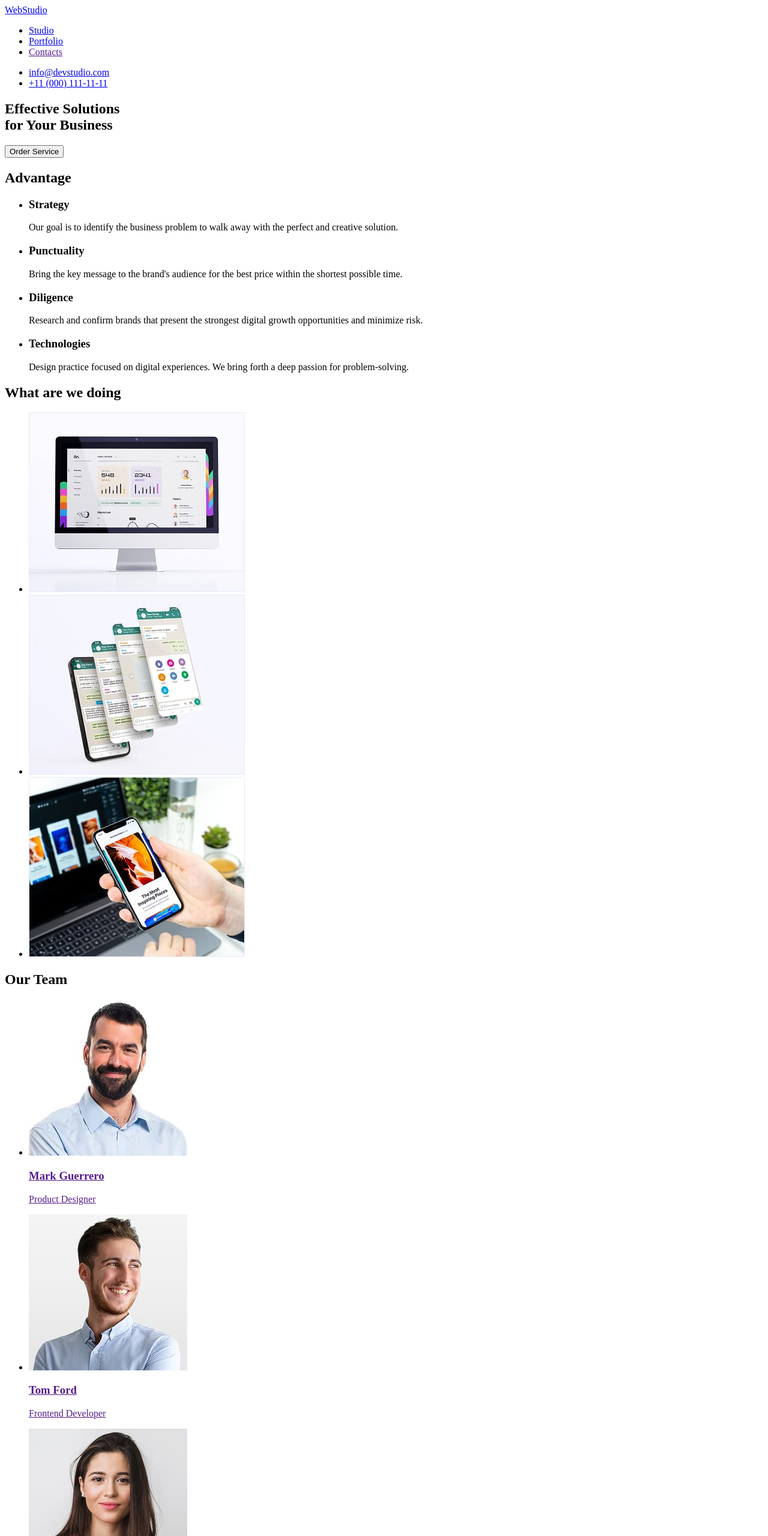
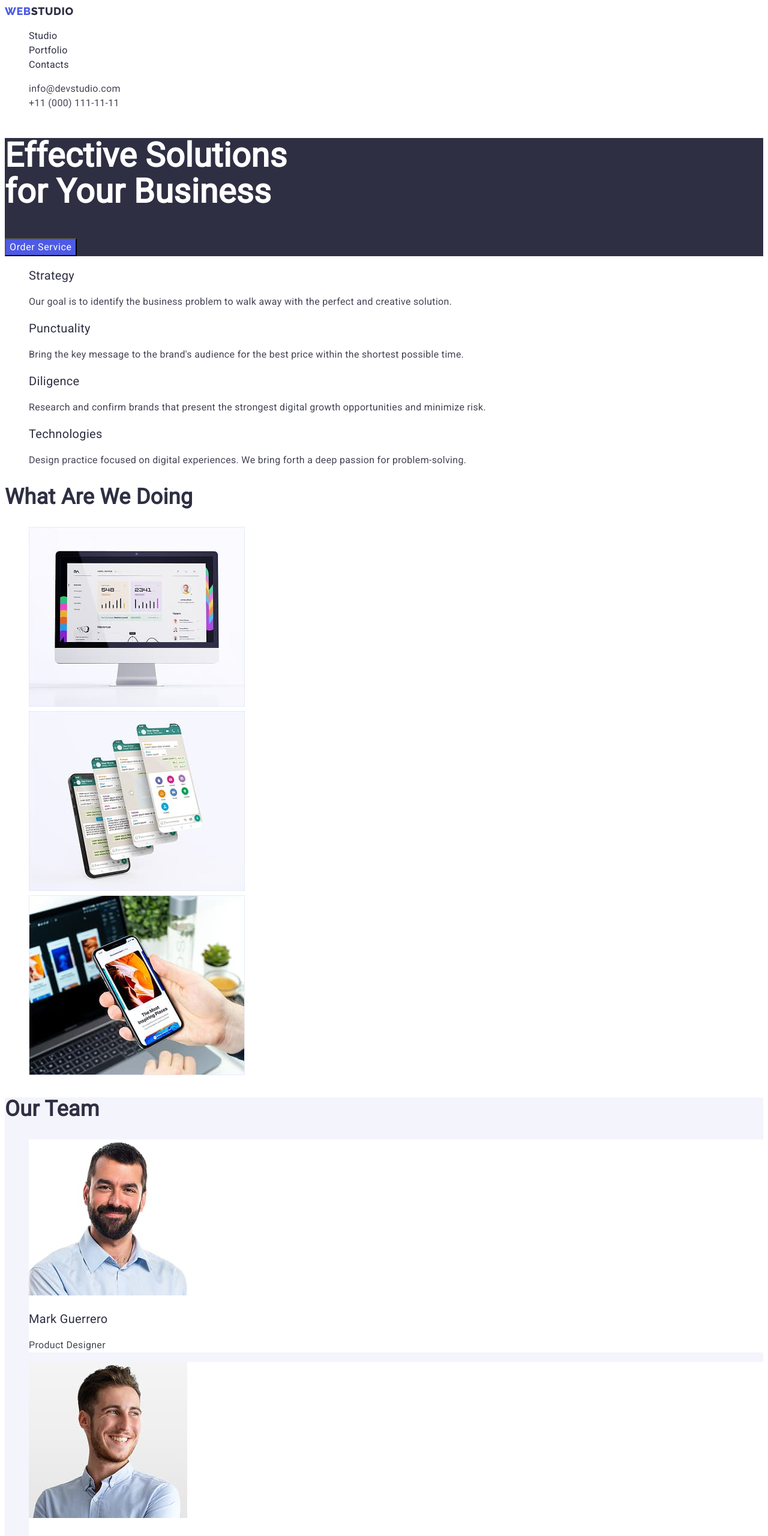
Before and after one commit to victoria2588/WebStudio-project, a plain HTML site: page index.html in a window 1280 px wide. Shown: the top 2560 px of the page at 60% size. Drawn offline with Linux system fonts and the light colour scheme.

Commit message:
main page + portfolio styles fonts and colors

```diff
--- a/index.html
+++ b/index.html
@@ -4,64 +4,81 @@
     <meta charset="UTF-8" />
     <meta name="viewport" content="width=device-width, initial-scale=1.0" />
     <title>WebStudio-project</title>
+    <link rel="preconnect" href="https://fonts.googleapis.com" />
+    <link rel="preconnect" href="https://fonts.gstatic.com" crossorigin />
+    <link
+      href="https://fonts.googleapis.com/css2?family=Raleway:wght@800&family=Roboto:wght@400,500,600,700,800;&display=swap"
+      rel="stylesheet"
+    />
+    <link rel="stylesheet" href="./styles.css" />
   </head>
 
   <body>
     <!-- ---------------------------- HEADER ---------------------------- -->
-    <header>
-      <nav>
-        <a href="./index.html">WebStudio</a>
-        <ul>
-          <li><a href="./index.html">Studio</a></li>
-          <li><a href="./portfolio.html">Portfolio</a></li>
-          <li><a href="">Contacts</a></li>
+    <header class="header">
+      <nav class="navigation">
+        <a class="logo-link link" href="./index.html"
+          ><span class="logo-link-primary">Web</span>Studio</a
+        >
+        <ul class="navigation-list list">
+          <li class="navigation-item">
+            <a class="navigation-link link" href="./index.html">Studio</a>
+          </li>
+          <li class="navigation-item">
+            <a class="navigation-link link" href="./portfolio.html">Portfolio</a>
+          </li>
+          <li class="navigation-item"><a class="navigation-link link" href="">Contacts</a></li>
         </ul>
       </nav>
-      <ul>
-        <li><a href="mailto:info@devstudio.com">info@devstudio.com</a></li>
-        <li><a href="tel:+11(000)111-11-11">+11 (000) 111-11-11</a></li>
+      <ul class="adress-list list">
+        <li class="adress-item">
+          <a class="adress-link link" href="mailto:info@devstudio.com">info@devstudio.com</a>
+        </li>
+        <li class="adress-item">
+          <a class="adress-link link" href="tel:+11(000)111-11-11">+11 (000) 111-11-11</a>
+        </li>
       </ul>
     </header>
     <!-- ---------------------------- ---------------------------- ---------------------------- -->
     <main>
       <!-- ---------------------------- HERO ---------------------------- -->
-      <section>
-        <h1>
+      <section class="hero-section">
+        <h1 class="hero-title">
           Effective Solutions <br />
           for Your Business
         </h1>
-        <button type="button">Order Service</button>
+        <button class="hero-button button" type="button">Order Service</button>
       </section>
       <!-- ---------------------------- ---------------------------- ---------------------------- -->
 
       <!-- ---------------------------- ADVANTAGE ---------------------------- -->
-      <section>
-        <h2>Advantage</h2>
-        <ul>
-          <li>
-            <h3>Strategy</h3>
-            <p>
+      <section class="advsantage-section">
+        <h2 class="visually-hidden title">Advantage</h2>
+        <ul class="advantage-list list">
+          <li class="advantage-item">
+            <h3 class="advantage-subtitle subtitle">Strategy</h3>
+            <p class="advantage-text">
               Our goal is to identify the business problem to walk away with the perfect and
               creative solution.
             </p>
           </li>
-          <li>
-            <h3>Punctuality</h3>
-            <p>
+          <li class="advantage-item">
+            <h3 class="advantage-subtitle subtitle">Punctuality</h3>
+            <p class="advantage-text">
               Bring the key message to the brand's audience for the best price within the shortest
               possible time.
             </p>
           </li>
-          <li>
-            <h3>Diligence</h3>
-            <p>
+          <li class="advantage-item">
+            <h3 class="advantage-subtitle subtitle">Diligence</h3>
+            <p class="advantage-text">
               Research and confirm brands that present the strongest digital growth opportunities
               and minimize risk.
             </p>
           </li>
-          <li>
-            <h3>Technologies</h3>
-            <p>
+          <li class="advantage-item">
+            <h3 class="advantage-subtitle subtitle">Technologies</h3>
+            <p class="advantage-text">
               Design practice focused on digital experiences. We bring forth a deep passion for
               problem-solving.
             </p>
@@ -70,18 +87,31 @@
       </section>
       <!-- ---------------------------- ---------------------------- ---------------------------- -->
 
-      <!-- ---------------------------- WHAT ARE WE DOING ---------------------------- -->
-      <section>
-        <h2>What are we doing</h2>
-        <ul>
-          <li>
-            <img src="./images/doing/doing-img-1.jpg" alt="monitor" width="360" height="300" />
+      <!-- ---------------------------- GALLERY ---------------------------- -->
+      <section class="gallery-section">
+        <h2 class="gallery-title title">What are we doing</h2>
+        <ul class="gallery-list list">
+          <li class="gallery-item">
+            <img
+              class="gallery-img"
+              src="./images/doing/doing-img-1.jpg"
+              alt="monitor"
+              width="360"
+              height="300"
+            />
           </li>
-          <li>
-            <img src="./images/doing/doing-img-2.jpg" alt="telephone" width="360" height="300" />
+          <li class="gallery-item">
+            <img
+              class="gallery-img"
+              src="./images/doing/doing-img-2.jpg"
+              alt="telephone"
+              width="360"
+              height="300"
+            />
           </li>
-          <li>
+          <li class="gallery-item">
             <img
+              class="gallery-img"
               src="./images/doing/doing-img-3.jpg"
               alt="laptop and phone"
               width="360"
@@ -93,50 +123,59 @@
       <!-- ---------------------------- ---------------------------- ---------------------------- -->
 
       <!-- ---------------------------- OUR TEAM ---------------------------- -->
-      <section>
-        <h2>Our Team</h2>
-        <ul>
-          <li>
-            <a href="">
+      <section class="team-section">
+        <h2 class="team-title title">Our Team</h2>
+        <ul class="team-list list">
+          <li class="team-item">
+            <a class="team-link link" href="">
               <img
+                class="team-img"
                 src="./images/team/team-img-1.jpg"
                 alt="Mark Guerrero"
                 width="264"
                 height="260"
               />
-              <h3>Mark Guerrero</h3>
-              <p>Product Designer</p>
+              <h3 class="team-subtitle subtitle">Mark Guerrero</h3>
+              <p class="team-text">Product Designer</p>
             </a>
           </li>
-          <li>
-            <a href=""
-              ><img src="./images/team/team-img-2.jpg" alt="Tom Ford" width="264" height="260" />
-              <h3>Tom Ford</h3>
-              <p>Frontend Developer</p>
+          <li class="team-item">
+            <a class="team-link link" href=""
+              ><img
+                class="team-img"
+                src="./images/team/team-img-2.jpg"
+                alt="Tom Ford"
+                width="264"
+                height="260"
+              />
+              <h3 class="team-subtitle subtitle">Tom Ford</h3>
+              <p class="team-text">Frontend Developer</p>
             </a>
           </li>
-          <li>
-            <a href=""
+          <li class="team-item">
+            <a class="team-link link" href=""
               ><img
+                class="team-img"
                 src="./images/team/team-img-3.jpg"
                 alt="Camila Garcia"
                 width="264"
                 height="260"
               />
-              <h3>Camila Garcia</h3>
-              <p>Marketing</p>
+              <h3 class="team-subtitle subtitle">Camila Garcia</h3>
+              <p class="team-text">Marketing</p>
             </a>
           </li>
-          <li>
-            <a href=""
+          <li class="team-item">
+            <a class="team-link link" href=""
               ><img
+                class="team-img"
                 src="./images/team/team-img-4.jpg"
                 alt="Daniel Wilson"
                 width="264"
                 height="260"
               />
-              <h3>Daniel Wilson</h3>
-              <p>UI Designer</p>
+              <h3 class="team-subtitle subtitle">Daniel Wilson</h3>
+              <p class="team-text">UI Designer</p>
             </a>
           </li>
         </ul>
@@ -144,9 +183,11 @@
       <!-- ---------------------------- ---------------------------- ---------------------------- -->
     </main>
     <!-- ---------------------------- FOOTER ---------------------------- -->
-    <footer>
-      <a href="./index.html">WebStudio</a>
-      <p>
+    <footer class="footer">
+      <a class="logo-link link footer-logo-link" href="./index.html"
+        ><span class="logo-link-primary">Web</span>Studio</a
+      >
+      <p class="footer-text">
         Increase the flow of customers and<br />sales for your business with digital<br />marketing
         & growth solutions.
       </p>
--- /dev/null
+++ b/styles.css
@@ -0,0 +1,238 @@
+:root {
+  --primary-font: Roboto, sans-serif;
+  --secondary-font: Raleway, sans-serif;
+  --white-color: #ffffff;
+  --dark-color: #2e2f42;
+  --light-color: #f4f4fd;
+  --primary-brand: #4d5ae5;
+  --pressed-state: #404bbf;
+  --text: #434455;
+}
+
+body {
+  font-family: var(--primary-font);
+  font-size: 16px;
+  font-weight: 400;
+  letter-spacing: 0.02em;
+  line-height: 1.5;
+
+  background-color: var(--white-color);
+  color: var(--dark-color);
+}
+
+.list {
+  list-style: none;
+}
+.link {
+  text-decoration: none;
+  cursor: pointer;
+}
+
+.visually-hidden {
+  position: absolute;
+  top: -150%;
+  z-index: -100;
+  width: 0;
+  height: 0;
+  opacity: 0;
+  visibility: hidden;
+  user-select: none;
+  pointer-events: none;
+  cursor: none;
+  margin: 0;
+  padding: 0;
+  overflow: hidden;
+  border: none;
+  outline: none;
+  white-space: nowrap;
+}
+
+/* ===== ============ COMPONENTS ============ ===== */
+
+.logo-link {
+  font-family: var(--secondary-font);
+  font-size: 18px;
+  font-weight: 800;
+  letter-spacing: 0.03em;
+  line-height: 1.17;
+  text-transform: uppercase;
+
+  color: var(--dark-color);
+}
+.logo-link-primary {
+  color: var(--primary-brand);
+}
+
+.button {
+  font-family: inherit;
+  font-size: 16px;
+  font-weight: 500;
+  letter-spacing: 0.04em;
+  line-height: 1.5;
+
+  cursor: pointer;
+}
+
+.title {
+  font-size: 36px;
+  font-weight: 700;
+  line-height: 1.11;
+  text-transform: capitalize;
+
+  /* color: var(--dark-color); */
+}
+
+.subtitle {
+  font-size: 20px;
+  font-weight: 500;
+  line-height: 1.2;
+
+  color: var(--dark-color);
+}
+/* ===== ============ HEADER ============ ===== */
+.header {
+}
+.navigation {
+}
+
+.navigation-list {
+}
+.navigation-item {
+}
+.navigation-link {
+  font-weight: 500;
+
+  color: var(--dark-color);
+}
+.navigation-link:focus,
+.navigation-link:hover {
+  color: var(--pressed-state);
+}
+
+.adress-list {
+}
+.adress-item {
+}
+.adress-link {
+  font-style: normal;
+
+  color: var(--text);
+}
+.adress-item:focus,
+.adress-link:hover {
+  color: var(--pressed-state);
+}
+/* ===== ============ /HEADER ============ ===== */
+/* ===== ============ HERO ============ ===== */
+.hero-section {
+  background-color: var(--dark-color);
+}
+.hero-title {
+  font-size: 56px;
+  font-weight: 600;
+  line-height: 1.07;
+
+  color: var(--white-color);
+}
+.hero-button {
+  background-color: var(--primary-brand);
+  color: var(--white-color);
+}
+.hero-button:focus,
+.hero-button:hover {
+  background-color: var(--pressed-state);
+}
+/* ===== ============ /HERO ============ ===== */
+/* ===== ============ ADVANTAGE ============ ===== */
+.advantage-section {
+}
+.advantage-title {
+}
+.advantage-list {
+}
+.advantage-item {
+}
+.advantage-subtitle {
+}
+.advantage-text {
+  color: var(--text);
+}
+/* ===== ============ /ADVANTAGE ============ ===== */
+/* ===== ============ GALLERY ============ ===== */
+.gallery-section {
+}
+.gallery-title {
+}
+.gallery-list {
+}
+.gallery-item {
+}
+.gallery-img {
+}
+/* ===== ============ /GALLERY ============ ===== */
+/* ===== ============ TEAM ============ ===== */
+.team-section {
+  background-color: var(--light-color);
+}
+.team-title {
+}
+.team-list {
+}
+.team-item {
+  background-color: var(--white-color);
+}
+.team-link {
+}
+.team-img {
+}
+.team-subtitle {
+}
+.team-text {
+  color: var(--text);
+}
+/* ===== ============ /TEAM ============ ===== */
+/* ===== ============ FOOTER ============ ===== */
+.footer {
+  background-color: var(--dark-color);
+}
+.footer-logo-link {
+  color: var(--light-color);
+}
+.footer-text {
+  color: var(--light-color);
+}
+/* ===== ============ /FOOTER ============ ===== */
+/* ===== ============ PORTFOLIO ============ ===== */
+.portfolio-section {
+}
+
+.portfolio-btn-list {
+}
+.portfolio-btn-item {
+}
+.portfolio-button {
+  font-weight: 600;
+
+  background-color: var(--light-color);
+  color: var(--primary-brand);
+}
+
+.portfolio-button:focus,
+.portfolio-button:hover {
+  background-color: var(--pressed-state);
+  color: var(--white-color);
+}
+.portfolio-list {
+}
+.portfolio-item {
+}
+.portfolio-link {
+}
+.portfolio-img {
+}
+.portfolio-subtitle {
+}
+.portfolio-text {
+  color: var(--text);
+}
+/* ===== ============ /PORTFOLIO ============ ===== */
```
Also changed, not shown: portfolio.html (+97 -58 lines).
